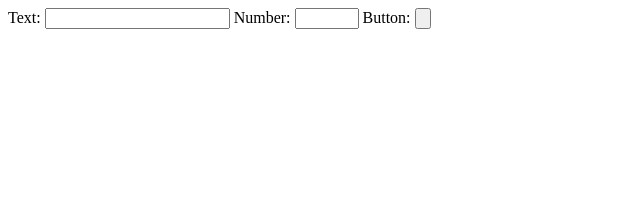
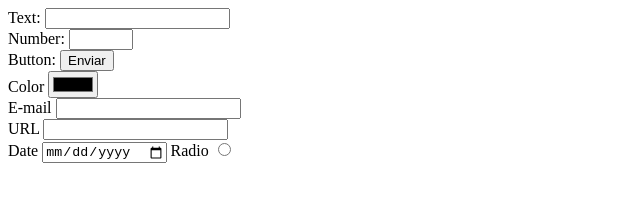
Before and after one commit to Silv4nus/html-practice02, a plain HTML site: page index.html in a window 1280 px wide. Shown: the whole page, without its empty margins (0-640 px from the left). Drawn offline with Linux system fonts and the light colour scheme.

Commit message:
Update index.html

```diff
--- a/index.html
+++ b/index.html
@@ -7,9 +7,14 @@
 </head>
 <body>
     <form>
-       <label for="">Text:</label> <input type="text">
-       <label for="">Number:</label> <input type="number" min="0" max="130">
-       <label for="">Button:</label> <input type="button" value="">
+       <label for="">Text:</label> <input type="text"><br>
+       <label for="">Number:</label> <input type="number" min="0" max="130"><br>
+       <label for="">Button:</label> <input type="button" value="Enviar"> <br>
+       <label for="">Color</label> <input type="color"><br>
+       <label for="">E-mail</label> <input type="e-mail"> <br>
+       <label for="">URL</label> <input type="url"><br>
+       <label for="">Date</label> <input type="date">
+       <label for="">Radio</label> <input type="radio">
 
 
     </form>
```
